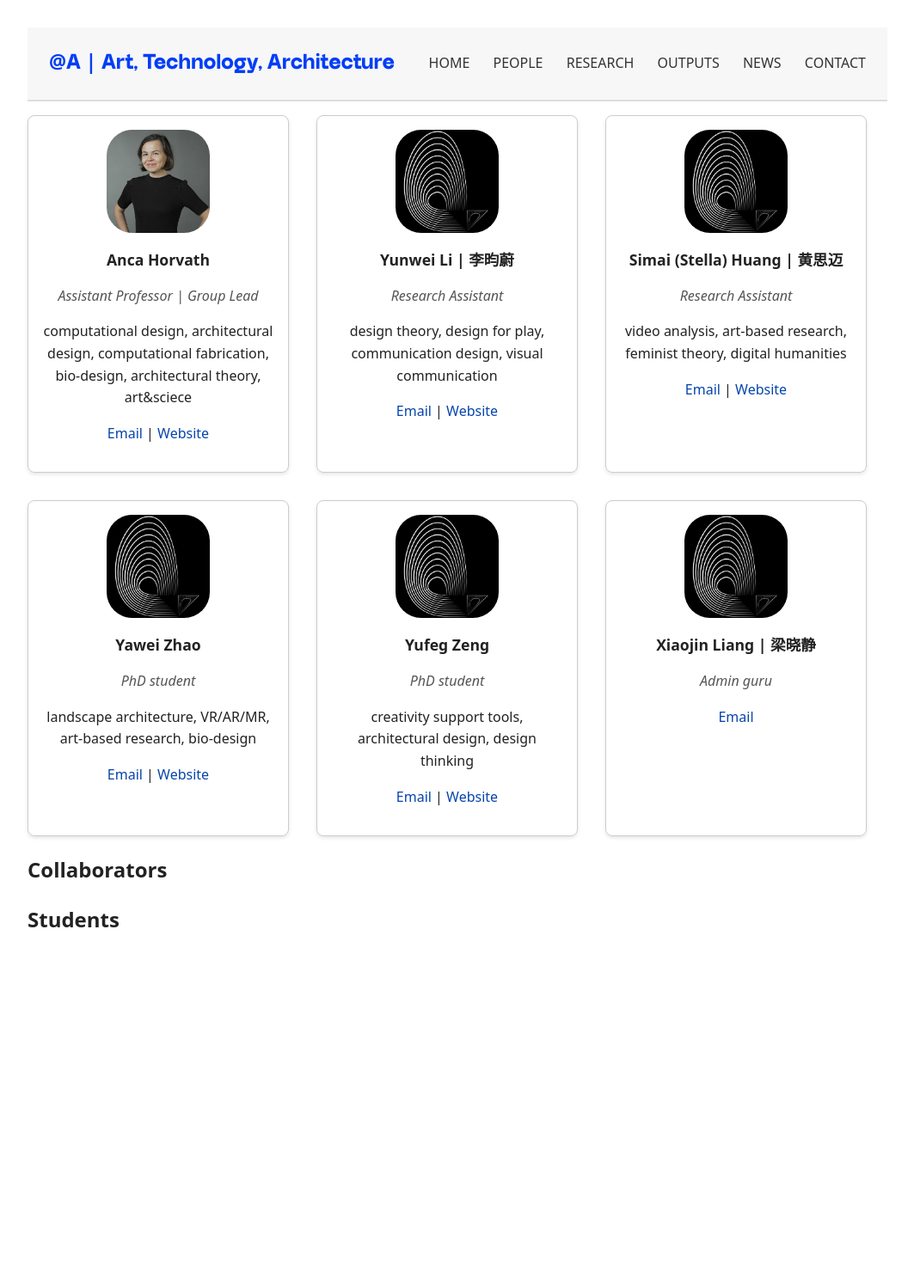
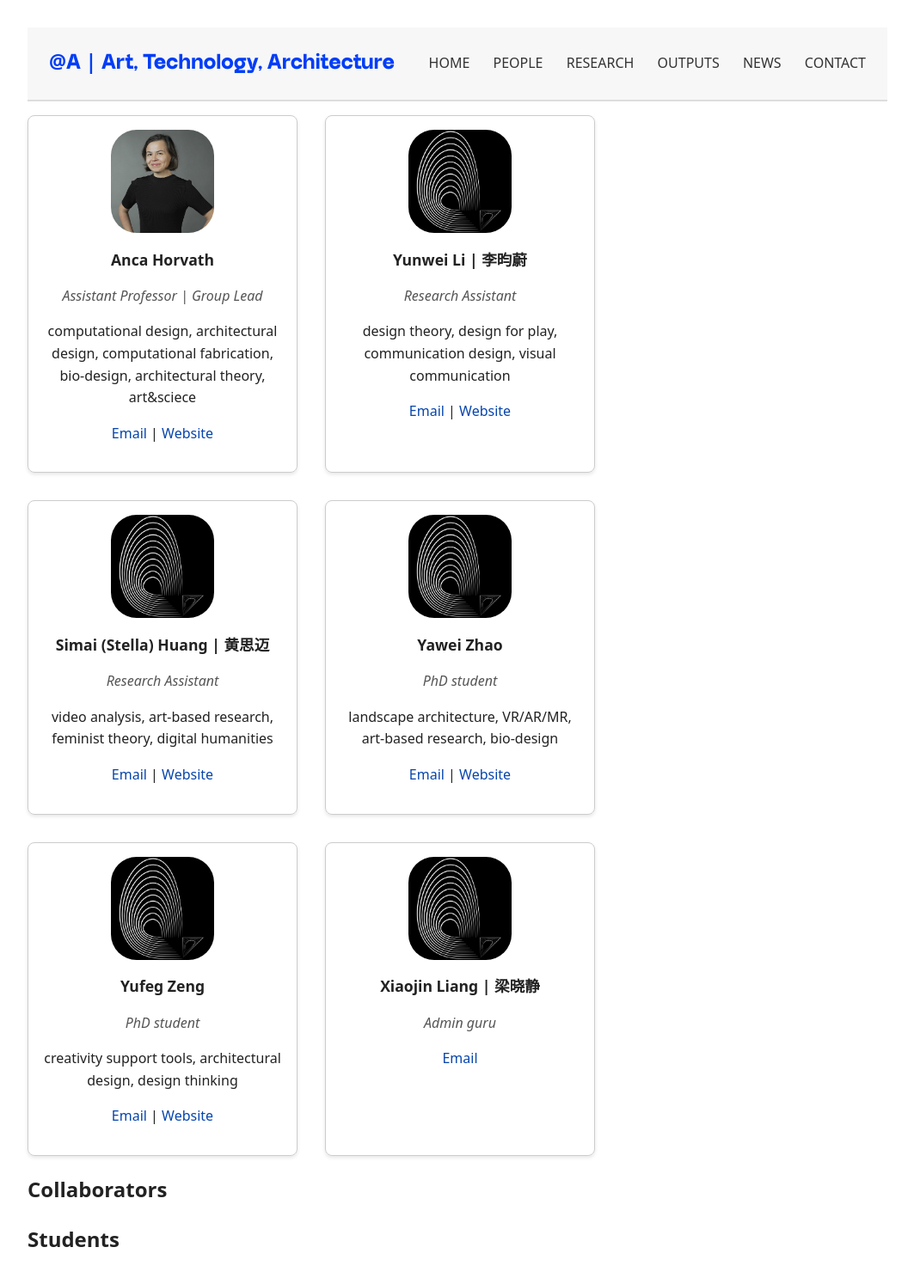
Before and after one commit to anqua/at-a, a Jekyll site: the page built from people.md, in a window 1280 px wide. Shown: the whole page at 86% size, without its empty margins (108-1171 px from the left). Built offline with Jekyll 4.4.1, drawn with Linux system fonts in a browser that asks for light colours; some web fonts are replaced; before the commit the page ends 1122 px from its top, so only the background shows below that.

Commit message:
Update style.css

```diff
--- a/assets/css/style.css
+++ b/assets/css/style.css
@@ -156,7 +156,7 @@ h1 {
 .person-card {
   border: 1px solid #ccc;
   padding: 1em;
-  width: 27%;
+  width: 28%;
   text-align: center;
   border-radius: 8px;
   box-shadow: 0 2px 4px rgba(0,0,0,0.1);
```
